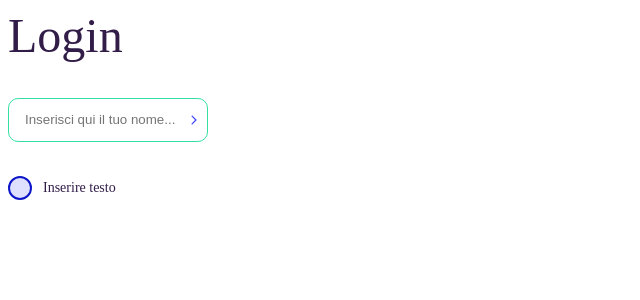
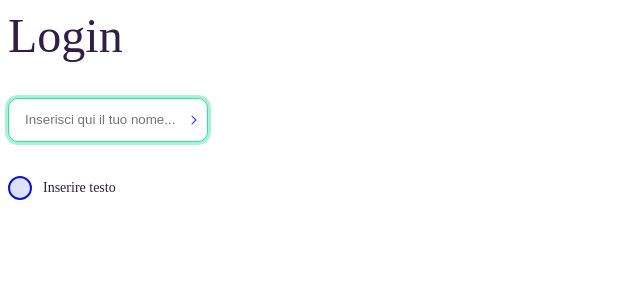
Before and after one commit to CaltonDev/calton-front-v3, a React (Create React App) app: page /login in a window 1280 px wide. Shown: the top 300 px of the page, without its empty margins (0-640 px from the left). Built offline with nearby package versions, Linux system fonts and the light colour scheme.

Commit message:
Fix: missing box shadow on input

```diff
--- a/src/components/Input/Input.module.scss
+++ b/src/components/Input/Input.module.scss
@@ -75,10 +75,12 @@
 
   &.error {
     border: map-deep-get($input, colorKey, error, border);
+    box-shadow: map-deep-get($input, colorKey, error, box-shadow);
   }
 
   &.success {
     border: map-deep-get($input, colorKey, success, border);
+    box-shadow: map-deep-get($input, colorKey, success, box-shadow);
   }
 
   &.disabled {
--- a/src/style/_variables.scss
+++ b/src/style/_variables.scss
@@ -231,9 +231,11 @@ $input: (
           ),
           error: (
                   border: 1px solid #FF608B,
+                  box-shadow: 0px 0px 0px 3px #FFBCCE
           ),
           success: (
                   border: 1px solid #34E0A1,
+                  box-shadow: 0px 0px 0px 3px #A9F2D7
           )
         ),
         disabled: (
```
